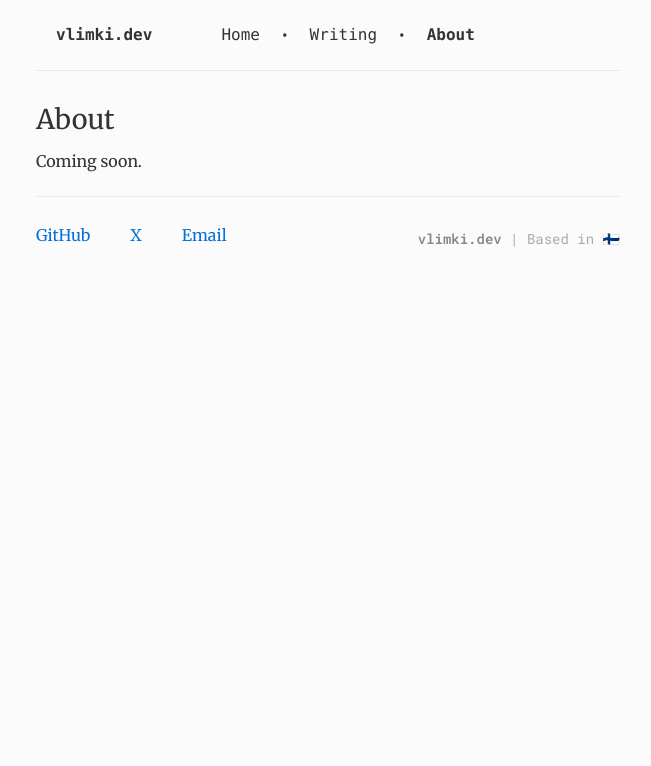
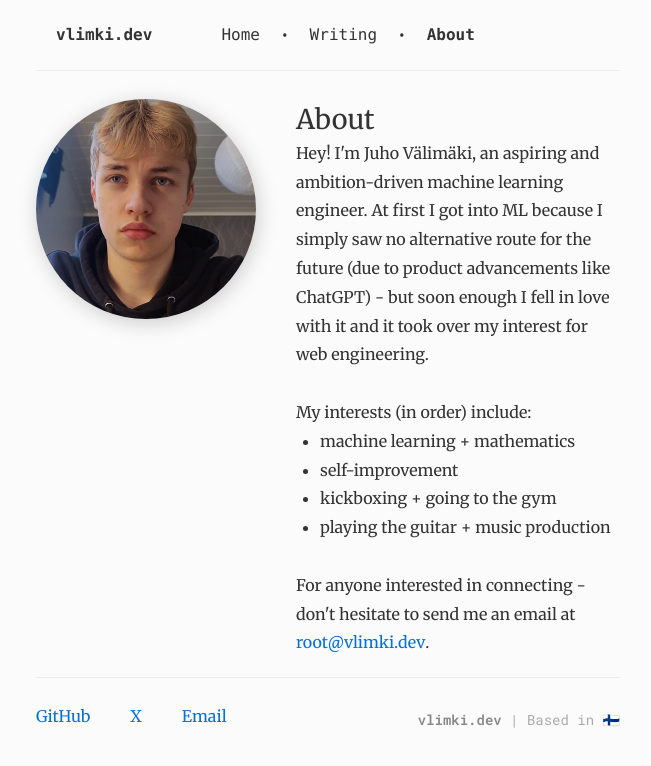
Before and after one commit to vlimki/vlimki.dev, a SvelteKit app: page /about in a window 1280 px wide. Shown: the top 766 px of the page, without its empty margins (312-963 px from the left). Built offline with nearby package versions, Linux system fonts and the light colour scheme.

Commit message:
add about page, update sync script

```diff
--- a/src/routes/+page.svelte
+++ b/src/routes/+page.svelte
@@ -16,7 +16,7 @@
     <h1 class="font-medium mb-2">Personal Website of Juho Välimäki</h1>
     <p class="text">I'm a self-taught software/web engineer with roughly four years of development experience. I'm very interested in machine learning and mathematics, and that's what I am currently dedicating my time to pursuing.</p>
     <p>On the website I plan to write mostly about all things related to machine learning, mathematics and software engineering. I look forward to writing about the new things I learn and discover, hoping it'll be of use for someone else as well.</p>
-    <p>Contact me by e-mail at <b><a href="mailto:root@vlimki.dev">root@vlimki.dev</a></b>.</p>
+    <p>Don't hesitate to send me an e-mail at <b><a href="mailto:root@vlimki.dev">root@vlimki.dev</a></b>.</p>
     <h2 class="mb-[-5px]">Latest Posts</h2>
     <ul>
     {#each data.posts as post}
--- a/src/routes/about/+page.svelte
+++ b/src/routes/about/+page.svelte
@@ -1,2 +1,29 @@
-<h1 class="">About</h1>
-<p>Coming soon.</p>
+
+<div class="flex flex-row">
+  <img class="hidden sm:block max-h-[220px] rounded-full aspect-square object-cover" src="/pfp.png" />
+  <div class="sm:ml-10">
+    <h1 class="">About</h1>
+    <p>Hey! I'm Juho Välimäki, an aspiring and ambition-driven machine learning engineer. At first I got into ML because I simply saw no alternative route for the future (due to product advancements like ChatGPT) - but soon enough I fell in love with it and it took over my interest for web engineering.</p>
+    <br />
+    <p>My interests (in order) include:</p>
+    <ul>
+      <li>machine learning + mathematics</li>
+      <li>self-improvement</li>
+      <li>kickboxing + going to the gym</li>
+      <li>playing the guitar + music production</li>
+    </ul>
+
+    <br />
+    <p>For anyone interested in connecting - don't hesitate to send me an email at <a href="mailto:root@vlimki.dev">root@vlimki.dev</a>.</p>
+  </div>
+</div>
+
+<style>
+  p {
+    margin-top: 0px;
+    margin-bottom: 0px;
+  }
+  img {
+    box-shadow: 2px 4px 20px #cccccc;
+  }
+</style>
```
Also changed, not shown: vite.config.js.timestamp-1708873799454-52687ac85d136.mjs (added, +17 -0 lines), src/routes/about/+page.server.ts (deleted), static/pfp.png (added), 1 other file (tests, documents, lock files or other folders).
